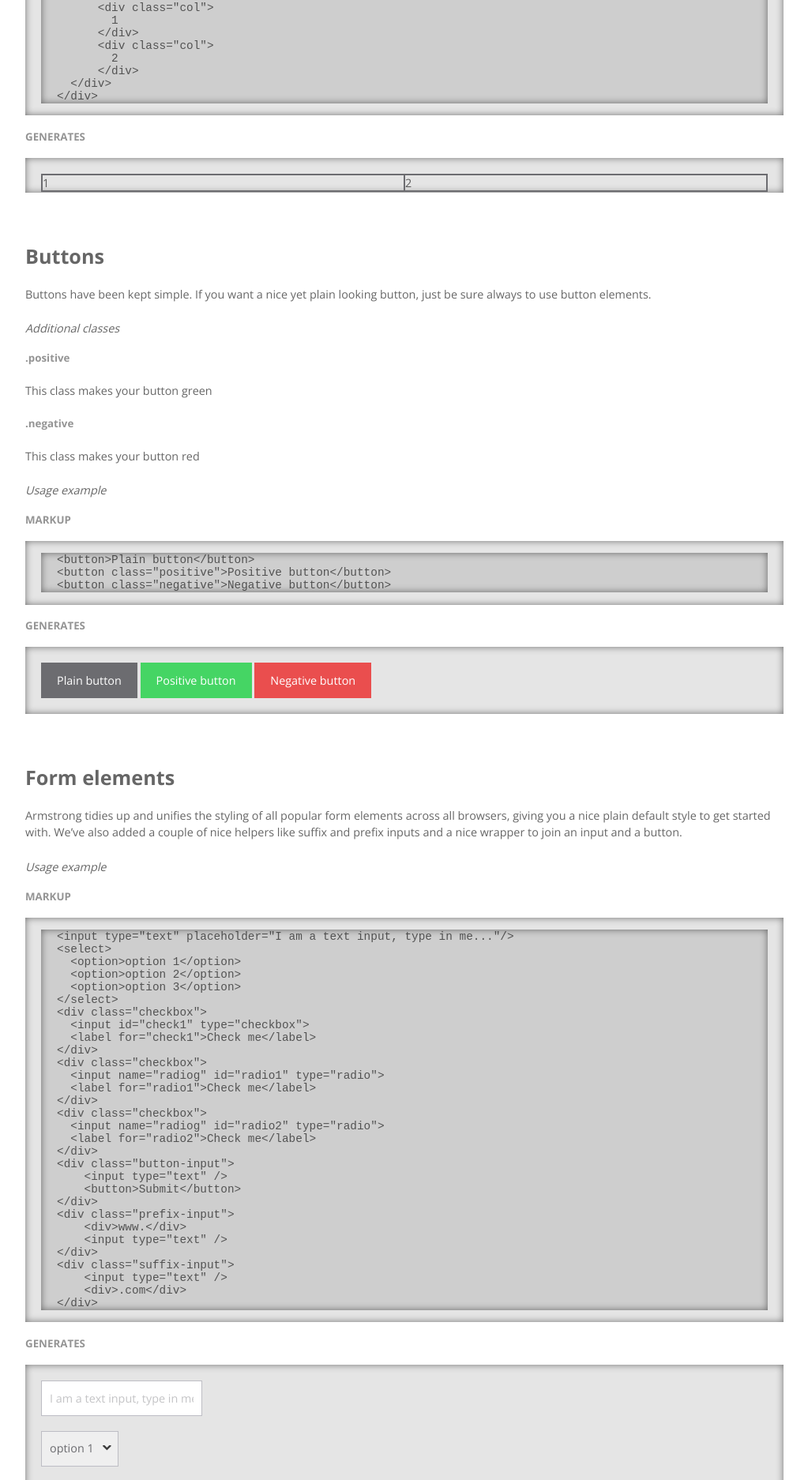
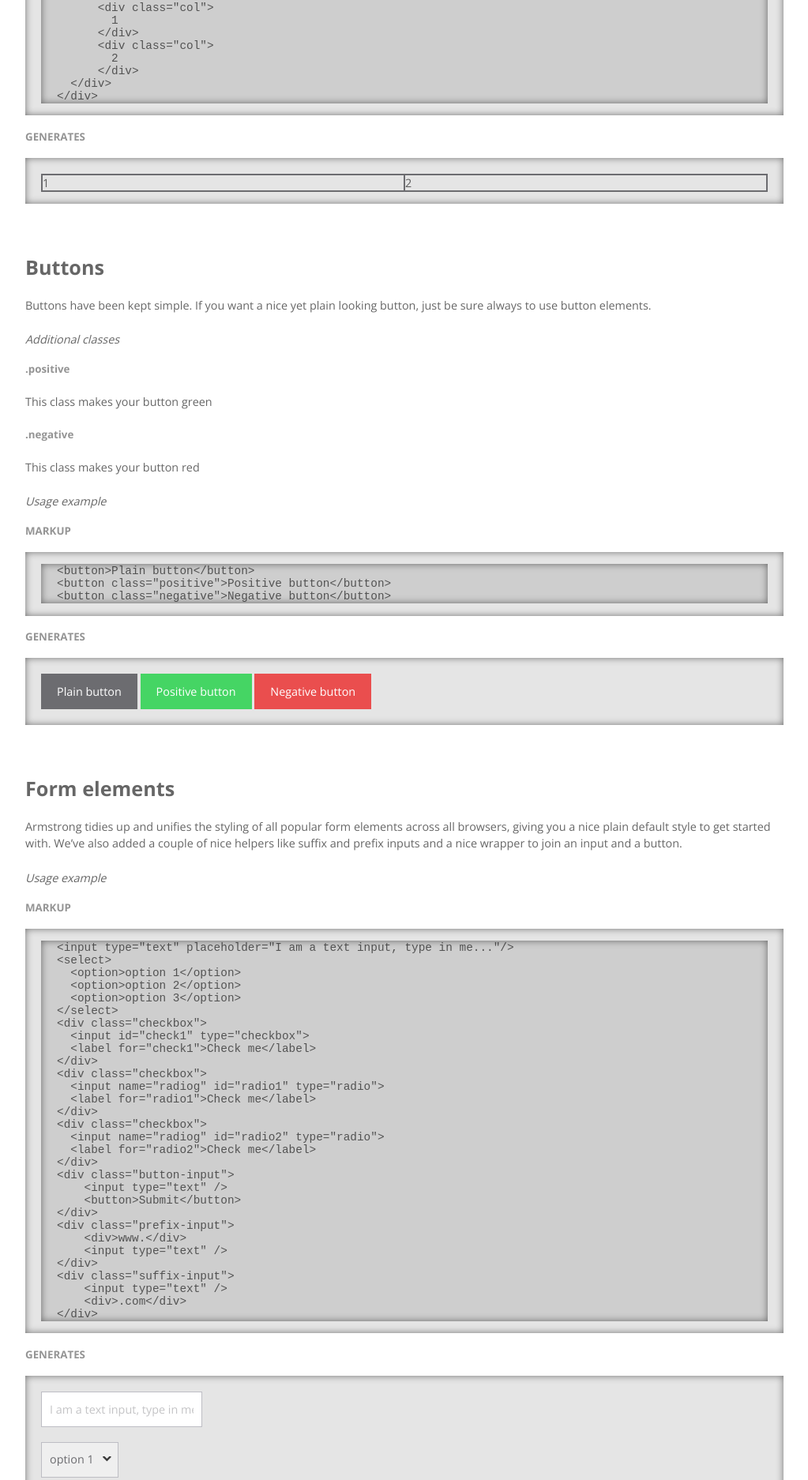
Before and after one commit to Rocketmakers/armstrong_legacy, a Jekyll site: the page built from components.md, in a window 1280 px wide. Shown: the part 1239-3113 px from the top of the page at 79% size, without its empty margins (128-1151 px from the left). Built offline with Jekyll 4.4.1, drawn with Linux system fonts in a browser that asks for light colours; nearby versions of some CDN libraries; Markdown is read by kramdown in place of the engine named in the settings.

````diff
--- a/_config.yml
+++ b/_config.yml
@@ -13,7 +13,3 @@ github_username:  jekyll
 # Build settings
 # Build settings
 markdown: redcarpet
-markdown_ext:  markdown,mkdown,mkdn,mkd,md
-
-redcarpet:
-  extensions: ["tables", "autolink", "strikethrough", "space_after_headers", "with_toc_data", "fenced_code_blocks"]
--- a/_includes/grid.md
+++ b/_includes/grid.md
@@ -40,7 +40,7 @@ Add this class to any column you want to be fixed width, along with a width prop
 </div>
 ```
 #### GENERATES
-<div class="example-code">
+<div class="example-code" style="padding-bottom: 15px;">
 <div class="grid borders">
   <div class="row">
       <div class="col">
````
